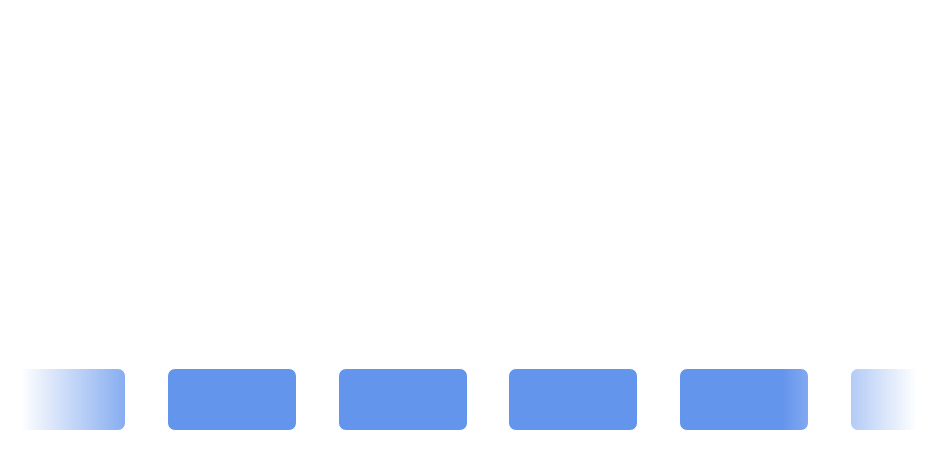
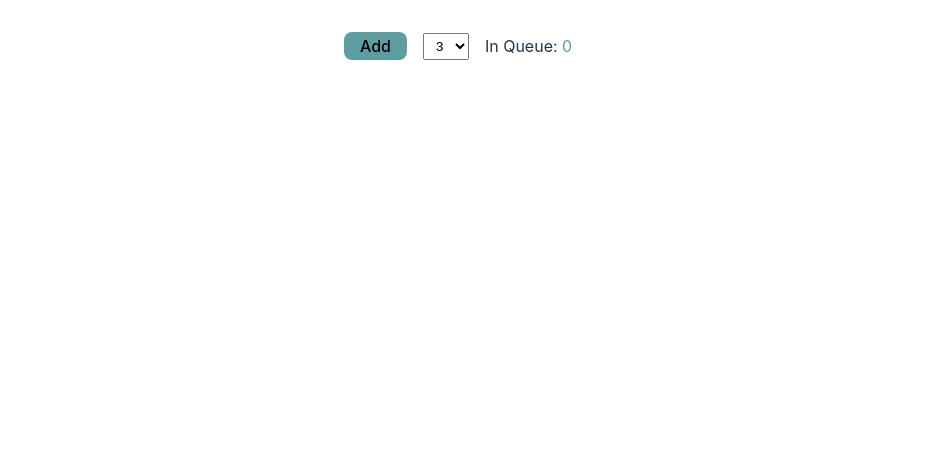
Before and after one commit to sridhar-nallasamy/some-fe-learnings, a React (Vite) app: page / in a window 1280 px wide. Shown: the top 468 px of the page, without its empty margins (171-1108 px from the left). Built offline with nearby package versions, Linux system fonts and the light colour scheme.

Commit message:
multiple progress bar added

```diff
--- a/index.html
+++ b/index.html
@@ -5,6 +5,13 @@
     <link rel="icon" type="image/x-icon" href="/favicon.ico" />
     <meta name="viewport" content="width=device-width, initial-scale=1.0" />
     <title>FE Learnings 🚀</title>
+    <style>
+      * {
+        margin: 0;
+        padding: 0;
+        box-sizing: border-box;
+      }
+    </style>
   </head>
   <body>
     <div id="root"></div>
--- a/src/App.tsx
+++ b/src/App.tsx
@@ -1,7 +1,7 @@
-import ScrollEffect from './containers/scrollEffect';
+import MultiProgressBar from './containers/multiProgressBar';
 
 function App() {
-  return <ScrollEffect />;
+  return <MultiProgressBar />;
 }
 
 export default App;
--- /dev/null
+++ b/src/containers/multiProgressBar/index.tsx
@@ -0,0 +1,56 @@
+import { type ChangeEvent, useState } from 'react';
+import styles from './styles.module.css';
+import LabeledProgressBar from './progressBar';
+
+const MultiProgressBar = () => {
+  const [queue, setQueue] = useState<number[]>([]);
+  const [nextId, setNextId] = useState<number>(0);
+  const [limit, setLimit] = useState<number>(3);
+
+  const handleAdd = () => {
+    setQueue((p) => [...p, nextId]);
+    setNextId((p) => p + 1);
+  };
+
+  const handleClose = (idx: number) => {
+    setQueue((p) => p.filter((i) => i !== idx));
+  };
+
+  const handleLimitChange = (e: ChangeEvent<HTMLSelectElement>) => {
+    setLimit(parseInt(e.target.value, 10));
+    setQueue([]);
+    setNextId(0);
+  };
+
+  return (
+    <div className={styles.rootBox}>
+      <div className={styles.controllersBox}>
+        <button className={styles.addBtn} onClick={handleAdd}>
+          Add
+        </button>
+        <select
+          className={styles.limitSelect}
+          value={limit}
+          onChange={handleLimitChange}
+        >
+          <option value={3}>3</option>
+          <option value={4}>4</option>
+          <option value={5}>5</option>
+          <option value={6}>6</option>
+        </select>
+        <p className={styles.inQueueTypo}>
+          In Queue: <span>{Math.max(0, queue.length - limit)}</span>
+        </p>
+      </div>
+      <div className={styles.progressBarsBox}>
+        {queue.map((id, idx) =>
+          idx < limit ? (
+            <LabeledProgressBar id={id} onClose={handleClose} key={id} />
+          ) : null
+        )}
+      </div>
+    </div>
+  );
+};
+
+export default MultiProgressBar;
--- /dev/null
+++ b/src/containers/multiProgressBar/progressBar.tsx
@@ -0,0 +1,54 @@
+import { useCallback, useEffect, useState } from 'react';
+import styles from './styles.module.css';
+
+type LabeledProgressBarFcProps = {
+  id: number;
+  onClose: (idx: number) => void;
+};
+
+const LabeledProgressBar: React.FC<LabeledProgressBarFcProps> = ({
+  id,
+  onClose,
+}) => {
+  const [progress, setProgress] = useState<number>(0);
+  const [, setTimerId] = useState<number | undefined>();
+
+  const cleanUp = useCallback(
+    (timerId: number) => {
+      clearInterval(timerId);
+      onClose(id);
+    },
+    [id, onClose]
+  );
+
+  useEffect(() => {
+    let newTimerId: number | undefined;
+
+    setTimerId((id) => {
+      if (typeof id !== 'undefined') return;
+
+      newTimerId = setInterval(() => {
+        setProgress((p) => {
+          if (p === 100) {
+            cleanUp(newTimerId!);
+          }
+          return p + 1;
+        });
+      }, 100);
+
+      return newTimerId;
+    });
+  }, [cleanUp]);
+
+  return (
+    <div className={styles.progessBarBg}>
+      <div
+        className={styles.progessBarFill}
+        style={{ transform: `translateX(-${100 - progress}%)` }}
+      />
+      <p className={styles.progressLabel}>{`${id}: ${progress}%`}</p>
+    </div>
+  );
+};
+
+export default LabeledProgressBar;
--- /dev/null
+++ b/src/containers/multiProgressBar/styles.module.css
@@ -0,0 +1,78 @@
+.rootBox {
+  width: 100vw;
+  height: 100vh;
+}
+
+.controllersBox {
+  display: flex;
+  align-items: center;
+  gap: 1rem;
+  width: 100%;
+  align-items: center;
+  justify-content: center;
+  padding-top: 2rem;
+}
+
+.addBtn {
+  padding: 0.25rem 1rem;
+  border-radius: 0.5rem;
+  background-color: cadetblue;
+  border: none;
+  outline: none;
+}
+
+.addBtn:hover,
+.addBtn:focus {
+  outline: none;
+  border: none;
+}
+
+.addBtn:disabled {
+  background-color: gray;
+  color: lightgray;
+}
+
+.limitSelect {
+  padding: 0.25rem 0.5rem;
+}
+
+.inQueueTypo span {
+  display: inline-block;
+  color: cadetblue;
+  width: 2rem;
+}
+
+.progressBarsBox {
+  margin: 2rem auto 0;
+  width: 80%;
+  height: fit-content;
+}
+
+.progessBarBg {
+  position: relative;
+  width: 100%;
+  height: 2rem;
+  border-radius: 1rem;
+  background-color: gray;
+  overflow: hidden;
+  margin-bottom: 1.5rem;
+}
+
+.progessBarBg:last-of-type {
+  margin-bottom: 0;
+}
+
+.progessBarFill {
+  position: absolute;
+  width: inherit;
+  height: inherit;
+  background-color: cadetblue;
+  transition: 0.2s transform ease-in-out;
+}
+
+.progressLabel {
+  position: absolute;
+  color: #fff;
+  left: 50%;
+  bottom: 15%;
+}
```
Also changed, not shown: src/main.tsx (+6 -6 lines).
